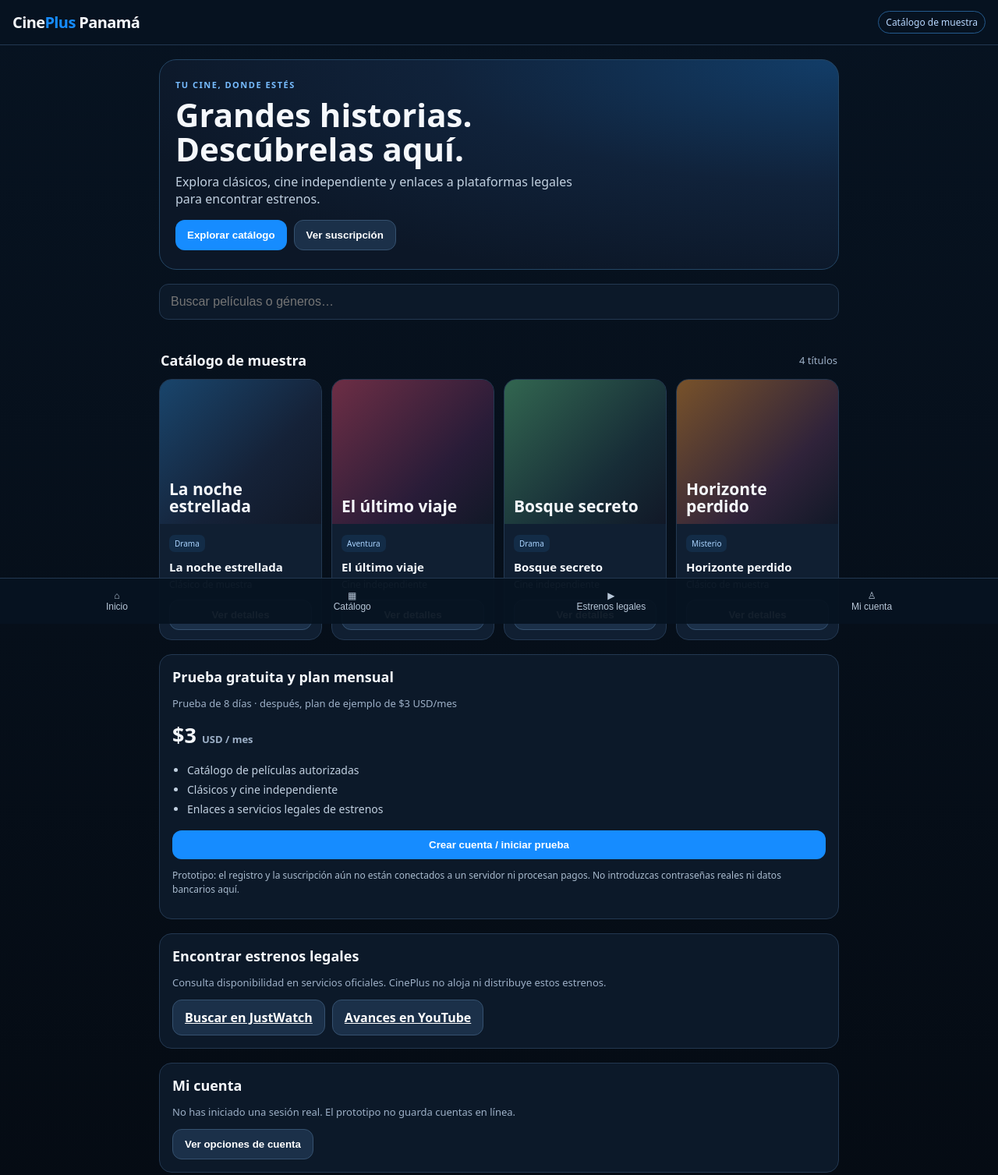
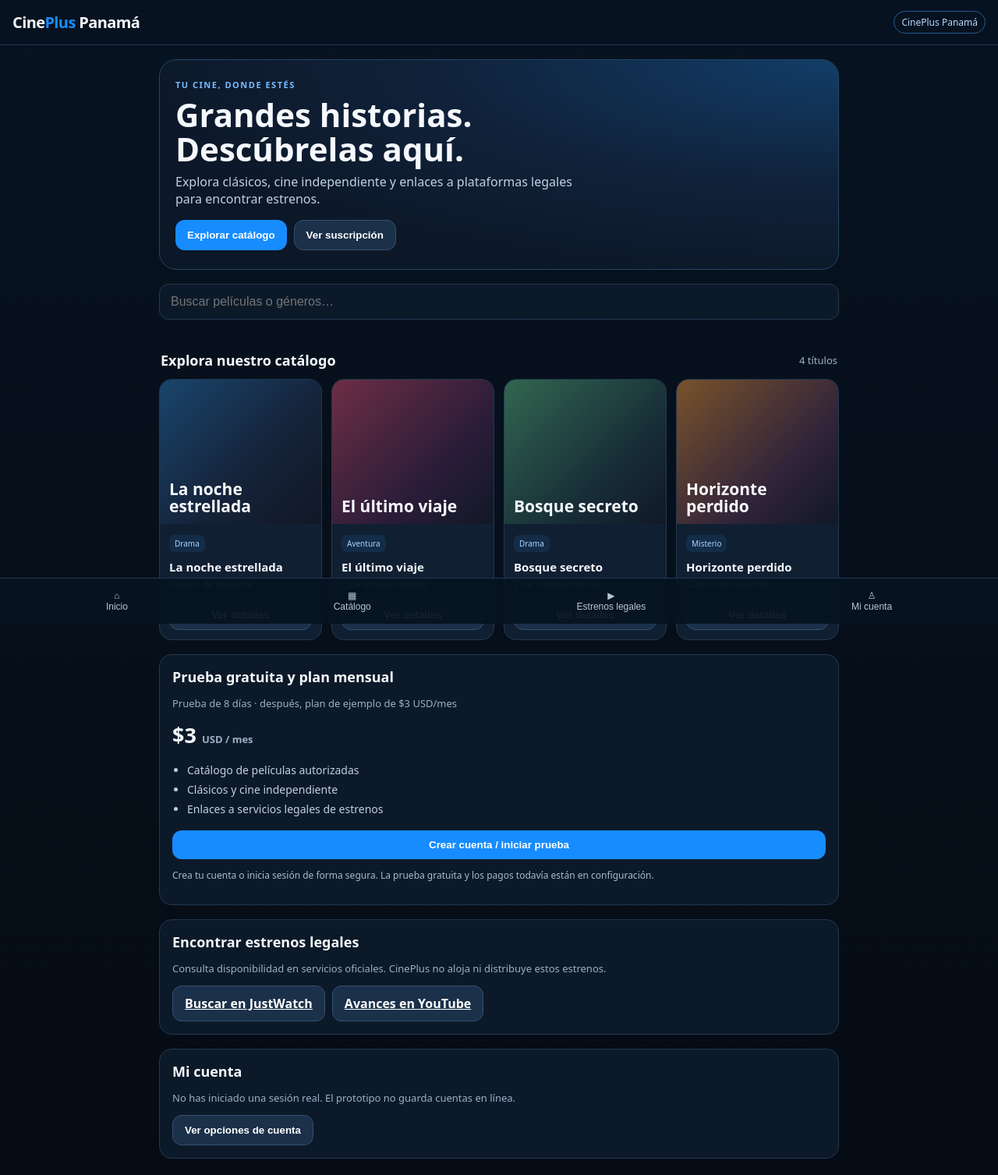
Before and after one commit to ediel2502/Cineplus_panama, a plain HTML site: page index.html in a window 1280 px wide. Shown: the top 1507 px of the page at 78% size. Drawn offline with nearby package versions, Linux system fonts and the light colour scheme.

Commit message:
Update header and section titles in index.html

```diff
--- a/index.html
+++ b/index.html
@@ -26,7 +26,7 @@ main{max-width:900px;margin:auto;padding:18px 14px 90px}.hero{border:1px solid #
 </style>
 </head>
 <body>
-<header><div class="logo">Cine<span>Plus</span> Panamá</div><span class="pill" id="statusPill">Catálogo de muestra</span></header>
+<header><div class="logo">Cine<span>Plus</span> Panamá</div><span class="pill" id="statusPill">CinePlus Panamá</span></header>
 <main>
 <section class="hero">
 <div class="eyebrow">Tu cine, donde estés</div>
@@ -36,7 +36,7 @@ main{max-width:900px;margin:auto;padding:18px 14px 90px}.hero{border:1px solid #
 </section>
 <input class="search" id="search" placeholder="Buscar películas o géneros…" aria-label="Buscar películas">
 <section id="catalogo">
-<div class="section-head"><h2>Catálogo de muestra</h2><span class="muted" id="count"></span></div>
+<div class="section-head"><h2>Explora nuestro catálogo</h2><span class="muted" id="count"></span></div>
 <div class="grid" id="movieGrid"></div>
 </section>
 <section class="card" id="planes">
@@ -45,7 +45,7 @@ main{max-width:900px;margin:auto;padding:18px 14px 90px}.hero{border:1px solid #
 <div class="price">$3 <span class="muted">USD / mes</span></div>
 <ul class="list"><li>Catálogo de películas autorizadas</li><li>Clásicos y cine independiente</li><li>Enlaces a servicios legales de estrenos</li></ul>
 <button class="btn" style="width:100%" onclick="openAccount()">Crear cuenta / iniciar prueba</button>
-<p class="notice">Prototipo: el registro y la suscripción aún no están conectados a un servidor ni procesan pagos. No introduzcas contraseñas reales ni datos bancarios aquí.</p>
+<p class="notice">Crea tu cuenta o inicia sesión de forma segura. La prueba gratuita y los pagos todavía están en configuración.</p>
 </section>
 <section class="card" id="estrenos">
 <h2>Encontrar estrenos legales</h2>
```
